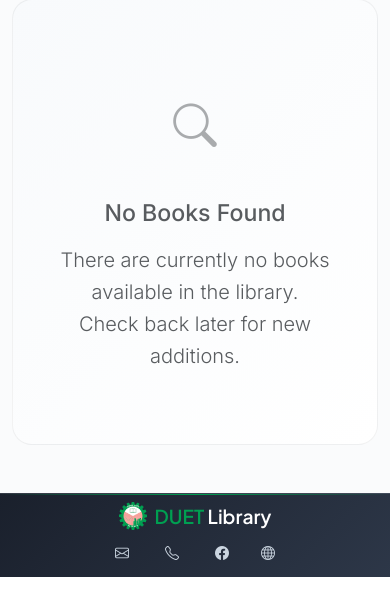
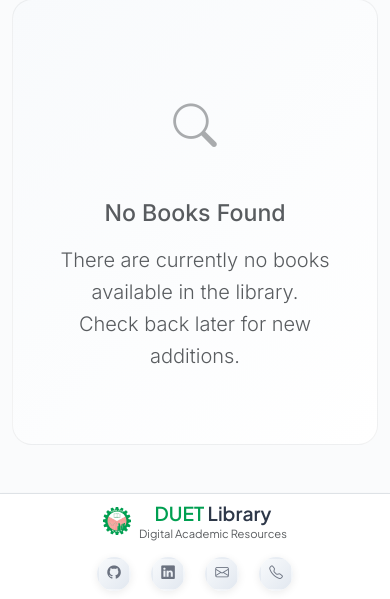
Before and after one commit to rony1duet/DUET_PDF_LIBRARY, a PHP site: page /DUET_PDF_LIBRARY/index.php in a window 390 px wide. Shown: the part 1167-1766 px from the top of the page. Before the commit the page ends 1744 px from the top, so only its background shows below. Run offline with PHP 8.4, Linux system fonts and the light colour scheme; data that the repository does not hold is empty.

Commit message:
Refactor footer styles for improved aesthetics and responsiveness; update background color and social link layout

```diff
--- a/assets/css/style.css
+++ b/assets/css/style.css
@@ -955,91 +955,101 @@ body {
 
 /* ===== COMPACT FOOTER STYLES ===== */
 .site-footer {
-    background: linear-gradient(135deg, #1a202c 0%, #2d3748 100%);
+    background: white;
     position: relative;
-    border-top: 1px solid rgba(255, 255, 255, 0.1);
-}
-
-.site-footer::before {
+    border-top: 1px solid rgba(0,0,0,0.08);
+    min-height: 60px; /* Match header height */
+}
+
+/* Footer matches header padding exactly */
+.site-footer .py-2 {
+    padding-top: 0.5rem !important;
+    padding-bottom: 0.5rem !important;
+}
+
+/* Footer brand text - matches header styling */
+.footer-brand-text {
+    font-size: 1.4rem;
+    line-height: 1.2;
+    font-family: var(--font-family-heading);
+}
+
+.footer-brand-text .fw-semibold {
+    font-weight: 600;
+}
+
+.footer-brand-text .text-primary {
+    color: var(--primary-color) !important;
+}
+
+.footer-brand-text .text-dark {
+    color: #2d3748 !important;
+}
+
+.footer-brand-text .small {
+    font-size: 0.75rem;
+    line-height: 1.2;
+    margin-top: 2px;
+}
+
+/* Circular Footer Social Links */
+.footer-social-links {
+    gap: 0.75rem;
+}
+
+.footer-social-link {
+    display: inline-flex;
+    align-items: center;
+    justify-content: center;
+    width: 40px;
+    height: 40px;
+    border-radius: 50%;
+    background: linear-gradient(135deg, #f8fafc 0%, #e2e8f0 100%);
+    color: #6b7280 !important;
+    text-decoration: none;
+    transition: var(--transition-smooth);
+    border: 2px solid transparent;
+    box-shadow: 0 2px 8px rgba(0,0,0,0.08);
+    position: relative;
+    overflow: hidden;
+}
+
+.footer-social-link::before {
     content: '';
     position: absolute;
     top: 0;
     left: 0;
     right: 0;
-    height: 1px;
-    background: linear-gradient(90deg, transparent, var(--primary-color), transparent);
-}
-
-/* Footer matches header padding exactly */
-.site-footer .py-2 {
-    padding-top: 0.5rem !important;
-    padding-bottom: 0.5rem !important;
-}
-
-/* Footer brand text */
-.footer-brand-text {
-    font-size: 1.4rem;
-    line-height: 1.2;
-    font-family: var(--font-family-heading);
-}
-
-.footer-brand-text .fw-semibold {
-    font-weight: 600;
-}
-
-.footer-brand-text .text-primary {
-    color: var(--primary-color) !important;
-}
-
-.footer-brand-text .text-white {
+    bottom: 0;
+    border-radius: 50%;
+    background: var(--primary-color);
+    opacity: 0;
+    transform: scale(0.8);
+    transition: var(--transition-smooth);
+}
+
+.footer-social-link i {
+    font-size: 1rem;
+    position: relative;
+    z-index: 2;
+    transition: var(--transition-smooth);
+}
+
+.footer-social-link:hover {
+    transform: translateY(-2px);
+    box-shadow: 0 6px 20px rgba(0, 159, 81, 0.2);
+    border-color: var(--primary-color);
+}
+
+.footer-social-link:hover::before {
+    opacity: 1;
+    transform: scale(1);
+}
+
+.footer-social-link:hover i {
     color: white !important;
-}
-
-/* Footer links styling - compact and inline */
-.footer-links {
-    font-size: 0.875rem;
-}
-
-.footer-link {
-    color: #cbd5e0 !important;
-    text-decoration: none;
-    transition: var(--transition-smooth);
-    display: inline-flex;
-    align-items: center;
-    font-weight: 500;
-    padding: 0.25rem 0.5rem;
-    border-radius: 6px;
-}
-
-.footer-link:hover {
-    color: white !important;
-    text-decoration: none;
-    background-color: rgba(255, 255, 255, 0.1);
-    transform: translateY(-1px);
-}
-
-.footer-link i {
-    font-size: 0.875rem;
-}
-
-.footer-social .footer-link {
-    margin: 0;
-    padding: 0.25rem;
-    border-radius: 50%;
-    width: 32px;
-    height: 32px;
-    display: flex;
-    align-items: center;
-    justify-content: center;
-    background: rgba(255, 255, 255, 0.1);
-}
-
-.footer-social .footer-link:hover {
-    background: var(--primary-color);
-    transform: translateY(-2px);
-}
-
-/* Remove old footer styles that are no longer needed */
+    transform: scale(1.1);
+}
 
 /* Footer mobile responsiveness */
 @media (max-width: 768px) {
@@ -1048,23 +1058,21 @@ body {
     }
 
     .site-footer .col-md-6:first-child {
-        margin-bottom: 0.5rem;
-    }
-
-    .footer-links {
+        margin-bottom: 1rem;
+    }
+
+    .footer-social-links {
         justify-content: center !important;
-        flex-wrap: wrap;
-        gap: 0.5rem;
-    }
-
-    .footer-link {
-        margin: 0;
-        padding: 0.375rem 0.5rem;
-        font-size: 0.8rem;
-    }
-
-    .footer-link span {
-        display: none !important;
+        gap: 1rem;
+    }
+
+    .footer-social-link {
+        width: 36px;
+        height: 36px;
+    }
+
+    .footer-social-link i {
+        font-size: 0.9rem;
     }
 }
 
@@ -1077,13 +1085,21 @@ body {
         font-size: 1.2rem;
     }
 
-    .footer-links {
-        gap: 0.25rem;
-    }
-
-    .footer-link {
-        padding: 0.25rem 0.375rem;
-        font-size: 0.75rem;
+    .footer-brand-text .small {
+        font-size: 0.7rem;
+    }
+
+    .footer-social-links {
+        gap: 0.75rem;
+    }
+
+    .footer-social-link {
+        width: 34px;
+        height: 34px;
+    }
+
+    .footer-social-link i {
+        font-size: 0.85rem;
     }
 }
 
--- a/includes/footer.php
+++ b/includes/footer.php
@@ -1,37 +1,36 @@
     </main> <!-- Footer -->
-    <footer class="site-footer bg-dark text-white mt-auto">
+    <footer class="site-footer bg-white border-top shadow-sm mt-auto">
         <div class="container">
             <div class="row align-items-center py-2">
-                <!-- Brand Section -->
+                <!-- Brand & Website Info Section -->
                 <div class="col-md-6">
                     <div class="d-flex align-items-center justify-content-center justify-content-md-start">
                         <img src="<?php echo SITE_URL; ?>/assets/images/logo.png" alt="DUET Library" width="28" height="28" class="me-2">
                         <div class="footer-brand-text">
                             <span class="fw-semibold">
                                 <span class="text-primary">DUET</span>
-                                <span class="text-white">Library</span>
+                                <span class="text-dark">Library</span>
                             </span>
+                            <div class="small text-muted">Digital Academic Resources</div>
                         </div>
                     </div>
                 </div>
 
-                <!-- Links & Social Section -->
+                <!-- Contact & Social Links Section -->
                 <div class="col-md-6">
                     <div class="d-flex justify-content-center justify-content-md-end align-items-center">
-                        <div class="footer-links d-flex align-items-center">
-                            <a href="mailto:<?php echo defined('ADMIN_EMAIL') ? ADMIN_EMAIL : 'admin@duetlibrary.com'; ?>" class="footer-link me-3" title="Email us">
-                                <i class="bi bi-envelope me-1"></i>
-                                <span class="d-none d-sm-inline">Contact</span>
+                        <div class="footer-social-links d-flex align-items-center">
+                            <a href="https://github.com/rony1duet" class="footer-social-link me-2" title="GitHub Profile" target="_blank">
+                                <i class="bi bi-github"></i>
                             </a>
-                            <a href="tel:+8801571208220" class="footer-link me-3" title="Call us">
-                                <i class="bi bi-telephone me-1"></i>
-                                <span class="d-none d-sm-inline">Call</span>
+                            <a href="https://linkedin.com/in/rony1duet" class="footer-social-link me-2" title="LinkedIn Profile" target="_blank">
+                                <i class="bi bi-linkedin"></i>
                             </a>
-                            <a href="#" class="footer-link me-3" title="Follow us on Facebook">
-                                <i class="bi bi-facebook"></i>
+                            <a href="mailto:2204045@student.duet.ac.bd" class="footer-social-link me-2" title="Email Developer">
+                                <i class="bi bi-envelope"></i>
                             </a>
-                            <a href="#" class="footer-link" title="Visit our website">
-                                <i class="bi bi-globe"></i>
+                            <a href="tel:+8801571208220" class="footer-social-link" title="Phone Developer">
+                                <i class="bi bi-telephone"></i>
                             </a>
                         </div>
                     </div>
```
